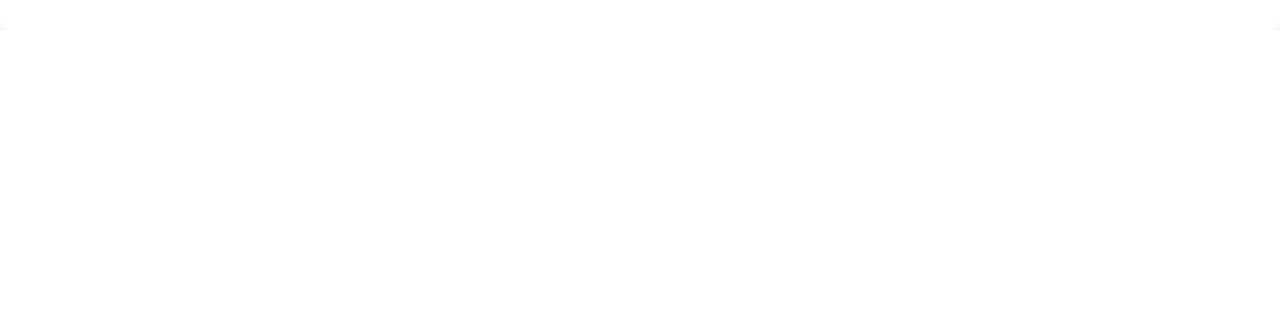
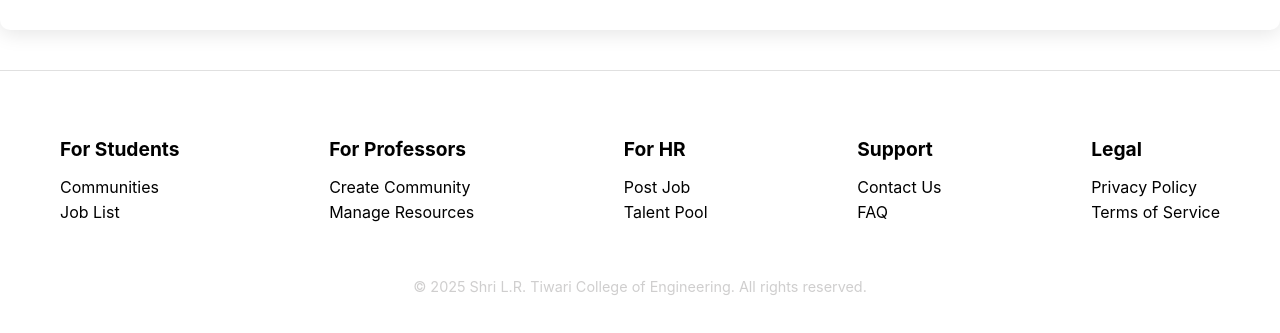
Before and after one commit to chandanvishwakarma1/Mini-Project, a React (Create React App) app: page /contact-us in a window 1280 px wide. Shown: the part 1178-1511 px from the top of the page. Before the commit the page ends 1208 px from the top, so only its background shows below. Built offline with nearby package versions, Linux system fonts and the light colour scheme; the HTML template or start-up script is replaced by a standard one.

Commit message:
resolved issues

```diff
--- a/src/components/ContactUsPage.js
+++ b/src/components/ContactUsPage.js
@@ -1,6 +1,7 @@
 import React, { useState } from 'react';
 import Navbar from './Navbar';
 import './ContactUsPage.css';
+import { Link } from 'react-router-dom';
 
 const ContactUsPage = () => {
   const [name, setName] = useState('');
@@ -96,7 +97,70 @@
             tabIndex="0"
           ></iframe>
         </div>
-      </div>
+        </div>
+        <footer className="footer">
+        <div className="footer-content">
+          <div className="footer-column">
+            <h4>For Students</h4>
+            <ul>
+              <li>
+                <a href="#communities">Communities</a>
+              </li>
+              <li>
+                <a href="#job-list">Job List</a>
+              </li>
+            </ul>
+          </div>
+          <div className="footer-column">
+            <h4>For Professors</h4>
+            <ul>
+              <li>
+                <a href="#create-community">Create Community</a>
+              </li>
+              <li>
+                <a href="#manage-resources">Manage Resources</a>
+              </li>
+            </ul>
+          </div>
+          <div className="footer-column">
+            <h4>For HR</h4>
+            <ul>
+              <li>
+                <a href="#post-job">Post Job</a>
+              </li>
+              <li>
+                <a href="#talent-pool">Talent Pool</a>
+              </li>
+            </ul>
+          </div>
+          <div className="footer-column">
+            <h4>Support</h4>
+            <ul>
+              <li>
+              <li><Link to="/contact-us">Contact Us</Link></li>
+              </li>
+              <li>
+              <li><Link to="/faq">FAQ</Link></li>
+              </li>
+            </ul>
+          </div>
+          <div className="footer-column">
+            <h4>Legal</h4>
+            <ul>
+              <li>
+                <a href="#privacy-policy">Privacy Policy</a>
+              </li>
+              <li>
+                <a href="#terms-of-service">Terms of Service</a>
+              </li>
+            </ul>
+          </div>
+        </div>
+        <p className="copyright">
+          © 2025 Shri L.R. Tiwari College of Engineering. All rights reserved.
+        </p>
+      </footer>
+
     </>
   );
 };
--- a/src/components/FAQPage.js
+++ b/src/components/FAQPage.js
@@ -1,6 +1,7 @@
 import React, { useState } from 'react';
 import Navbar from './Navbar';
 import './FAQPage.css';
+import { Link } from 'react-router-dom';
 
 const FAQPage = () => {
   const [activeIndex, setActiveIndex] = useState(null);
@@ -82,6 +83,68 @@
           </div>
         ))}
       </div>
+      <footer className="footer">
+        <div className="footer-content">
+          <div className="footer-column">
+            <h4>For Students</h4>
+            <ul>
+              <li>
+                <a href="#communities">Communities</a>
+              </li>
+              <li>
+                <a href="#job-list">Job List</a>
+              </li>
+            </ul>
+          </div>
+          <div className="footer-column">
+            <h4>For Professors</h4>
+            <ul>
+              <li>
+                <a href="#create-community">Create Community</a>
+              </li>
+              <li>
+                <a href="#manage-resources">Manage Resources</a>
+              </li>
+            </ul>
+          </div>
+          <div className="footer-column">
+            <h4>For HR</h4>
+            <ul>
+              <li>
+                <a href="#post-job">Post Job</a>
+              </li>
+              <li>
+                <a href="#talent-pool">Talent Pool</a>
+              </li>
+            </ul>
+          </div>
+          <div className="footer-column">
+            <h4>Support</h4>
+            <ul>
+              <li>
+              <li><Link to="/contact-us">Contact Us</Link></li>
+              </li>
+              <li>
+              <li><Link to="/faq">FAQ</Link></li>
+              </li>
+            </ul>
+          </div>
+          <div className="footer-column">
+            <h4>Legal</h4>
+            <ul>
+              <li>
+                <a href="#privacy-policy">Privacy Policy</a>
+              </li>
+              <li>
+                <a href="#terms-of-service">Terms of Service</a>
+              </li>
+            </ul>
+          </div>
+        </div>
+        <p className="copyright">
+          © 2025 Shri L.R. Tiwari College of Engineering. All rights reserved.
+        </p>
+      </footer>
     </>
   );
 };
```
